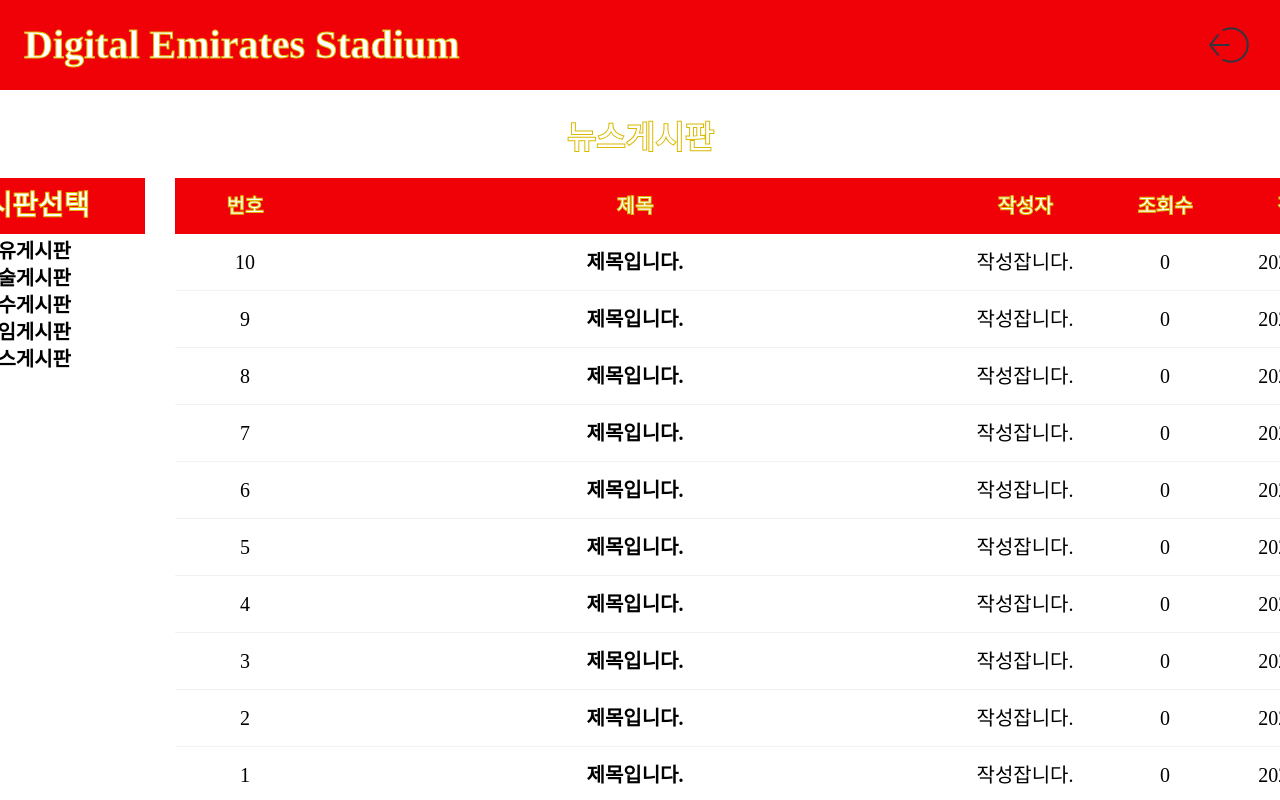
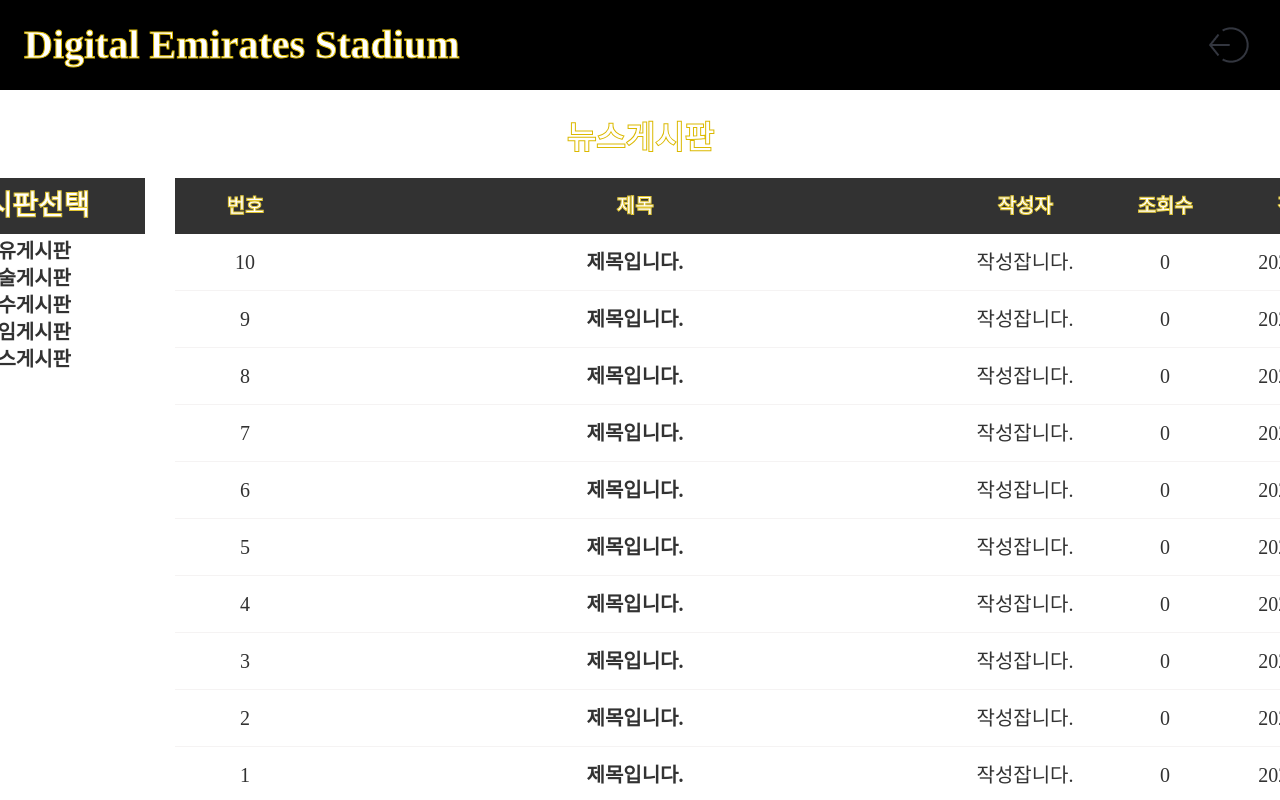
Before and after one commit to sunggeunsung/BBSarsenal, a plain HTML site: page BBSpage(news).html in a window 1280 px wide. Shown: the top 800 px of the page. Drawn offline with Linux system fonts and the light colour scheme.

Commit message:
Update BBSpage(news).html

```diff
--- a/BBSpage(news).html
+++ b/BBSpage(news).html
@@ -9,7 +9,7 @@
         header{
             width: 100%;
             height: 90px;
-            background-color: #ef0107;
+            background-color: #000000;
             display: flex;
             align-items: center;
             justify-content: space-between;
@@ -39,6 +39,7 @@
             display: flex;
             flex-direction: column;
             align-items: center;
+            background-image: url(./BBSpage.jpg!d);
         }
         main > a:nth-child(1){
             color: #ffffff;
@@ -63,7 +64,7 @@
             width: 240px;
             height: 240px;
             align-items: center;
-
+            opacity: 0.8;
         }
         #container > #ChoiceBBS > div{
             width: 240px;
@@ -72,7 +73,7 @@
             font-weight: bold;
             -webkit-text-stroke: 1px #dbb900;
             color: #ffffff;
-            background-color: #ef0107;
+            background-color: black;
             display: flex;
             align-items: center;
             justify-content: center;
@@ -93,9 +94,10 @@
             height: 800px;
             display: flex;
             flex-direction: column;
+            opacity: 0.8;
         }
         #BBSTOP{
-            background-color: #ef0107;
+            background-color: black;
             color: #ffffff;
             -webkit-text-stroke: 1px #dbb900;
             font-size: 20px;
@@ -204,7 +206,7 @@
         footer{
             width: 100%;
             height: 90px;
-            background-color: #ef0107;
+            background-color: #000000;
         }
     </style>
 </head>
```
